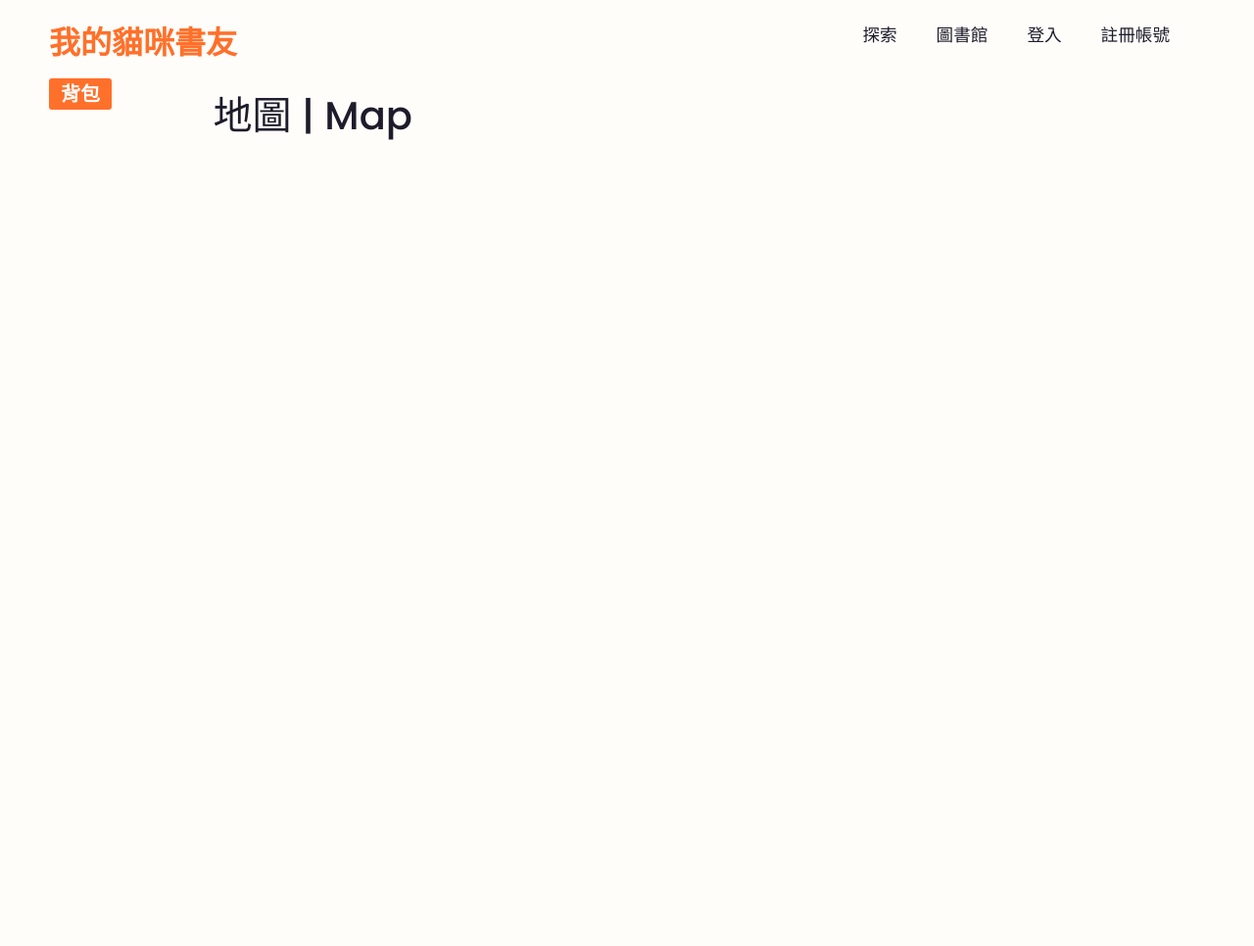
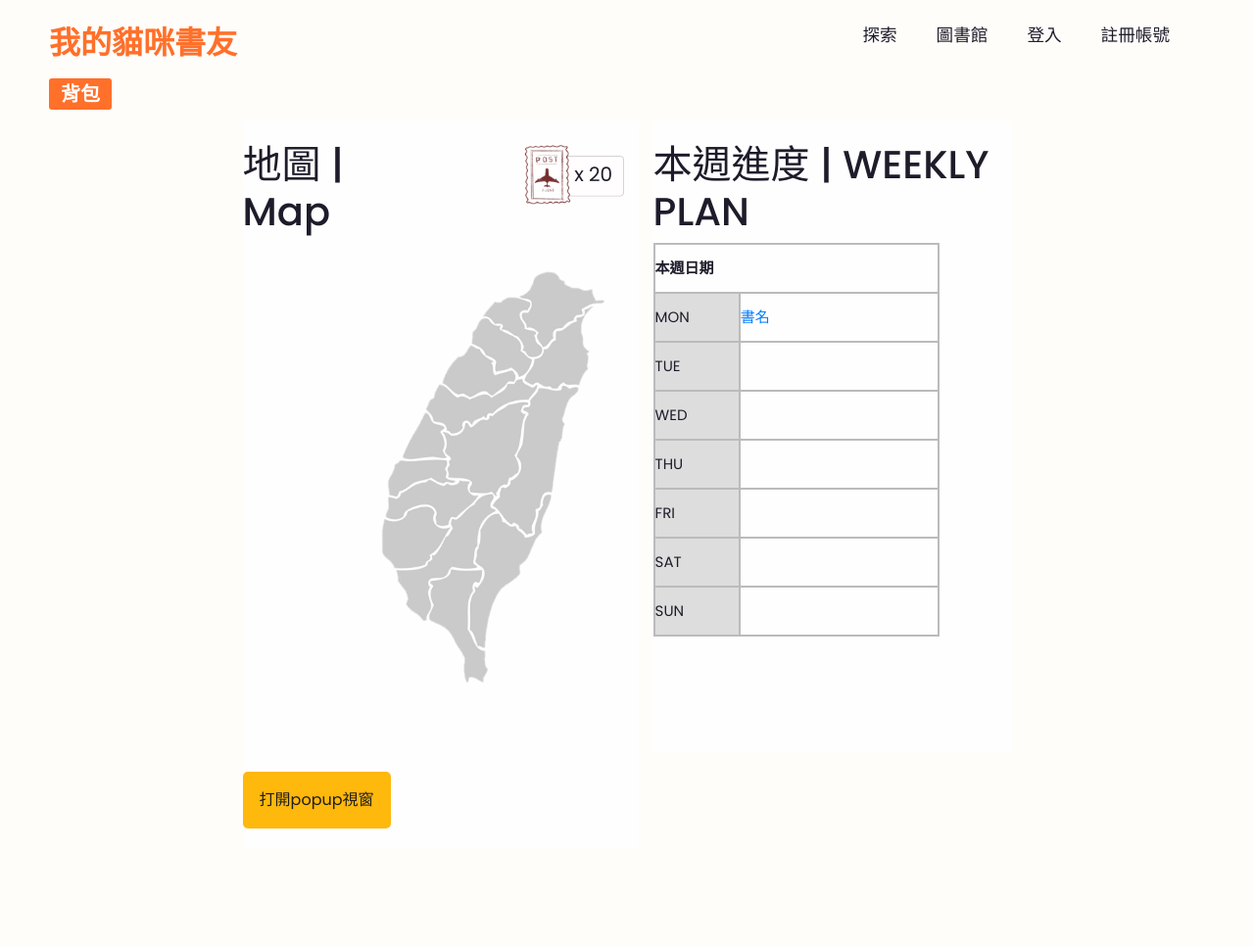
Before and after one commit to LaurenceShen/Books, a Flask app: page /map in a window 1280 px wide. Shown: the whole page at 98% size. Before the commit the page ends 143 px from the top, so only its background shows below. Run offline with Flask 2, Linux system fonts and the light colour scheme; parts of the project's set-up code (start-up, migrations or seed data) failed here and were passed over; some libraries are stand-ins or nearby versions.

Commit message:
map back

```diff
--- a/templates/map.html
+++ b/templates/map.html
@@ -1,13 +1,120 @@
 {% extends "base.html" %}
 
-{% block title %}地圖{% endblock %}
+{% block title %}地圖
+
+{% endblock %}
 {% block main %}
+<!--
+<!DOCTYPE html>
+<html>
+    <head>
+        <link rel="stylesheet" href="map.css">
+    </head>
 
-    <h1>地圖 | Map</h1>
-    <!-- <p>這是一個段落</p> -->
-    {% with messages = get_flashed_messages() %}
-        <ul class = "flash">
-            <span> {{ messages[0] }}</span>
-        </ul>
-    {% endwith %}
-{% endblock %}
+    <body>-->
+        <!--地圖部分-->
+        <link rel="stylesheet" href="./map.css">
+        <div class="grid-container">
+            <div class="item1">
+            <div class="flex-container1">
+                <div>
+                    <h1>地圖 | Map</h1>
+                </div>
+                <div class="container" style="flex-basis: 20px">
+                    <img src="./images/stamp.png" width="110" height="70">
+                    <div class="center">x 20</div>
+                </div>
+            </div>
+            <img src="./images/map.png" width="400" height="500" usemap="#workmap">
+            <map name="workmap">
+                <area shape="poly" coords="250,40, 330,40, 265,90" type="button" data-bs-toggle="modal" data-bs-target="#exampleModal">
+                <area shape="poly" coords="300,50, 230,130, 300,130" href="">
+            </map>
+            </div>
+        <!--本週進度、table-->
+            <div class="item2">
+            <h1>本週進度 | WEEKLY PLAN</h1>
+            <table>
+                <colgroup>
+                    <col span="1" style="width: 30%;">
+                    <col span="1" style="width: 70%;">
+                </colgroup>
+                <tbody>
+                    <tr>
+                        <th>本週日期</th>
+                    </tr>
+                    <tr>
+                        <td>MON</td>
+                        <td><a href="#">書名</a></td>
+                    </tr>
+                    <tr>
+                        <td>TUE</td>
+                        <td></td>
+                    </tr>
+                    <tr>
+                        <td>WED</td>
+                        <td></td>
+                    </tr>
+                    <tr>
+                        <td>THU</td>
+                        <td></td>
+                    </tr>
+                    <tr>
+                        <td>FRI</td>
+                        <td></td>
+                    </tr>
+                    <tr>
+                        <td>SAT</td>
+                        <td></td>
+                    </tr>
+                    <tr>
+                        <td>SUN</td>
+                        <td></td>
+                    </tr>
+                </tbody>
+            </table>
+            </div>
+
+        <!--正在閱讀-->
+        {% for book_list in mybooks %}
+            {% if book_list[6] == FALSE %}
+
+            <div class="item3">
+                <h1>正在閱讀 | READING</h1>
+                <div class="div2">
+                <div class="flex-container2">
+                    <div style="flex-basis: 150px">
+                        正在遊覽<br>
+                        <img src={{book_list[1]}} width="90" height="100">
+                    </div>
+                    <div style="flex-basis: 400px">
+                        <a href="../noteindex">{{book_list[0]}}</a><br>
+                        閱讀進度
+                        <div class="progress">
+                        <div class="progress-bar" role="progressbar" style="width: 25%;" aria-valuenow="25" aria-valuemin="0" aria-valuemax="100">{{book_list[4]/'mybooks'[3]}}</div>
+                        </div>
+                    </div>
+                    <div style="flex-basis: 150px">
+                        <button type="button" class="btn btn-secondary btn-lg" href="">完 成<br>閱 讀</button>
+                    </div>
+                </div>
+                </div>
+                </div>
+            </div>
+            {% endif %}
+        {% endfor %}
+
+        <div class="wrap">
+            <a class="btn popup-btn" href="#letmeopen">打開popup視窗</a>
+          </div>
+          <div class="popup-wrap" id="letmeopen">
+            <div class="popup-box transform-out">
+              <h2>標題請下在這裡</h2>
+              <h3>內容可以打很多在這裡</h3>
+              <a class="close-btn popup-close" href="#">x</a>
+            </div>
+          </div>
+       <!--
+        </body>
+    </html> -->
+    {% endblock %}
```
Also changed, not shown: statics/js/map.js (renamed from statics/map.js).
